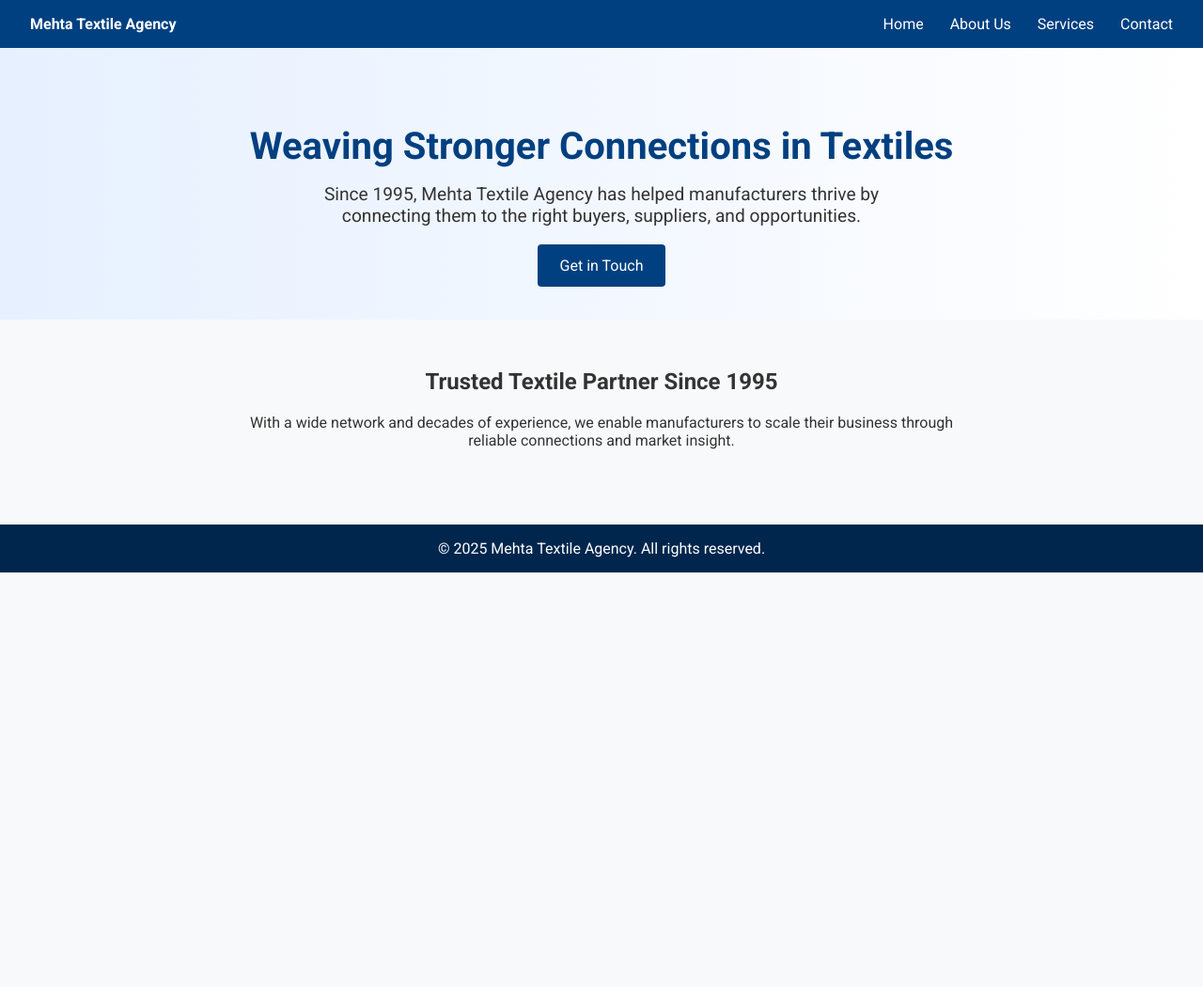
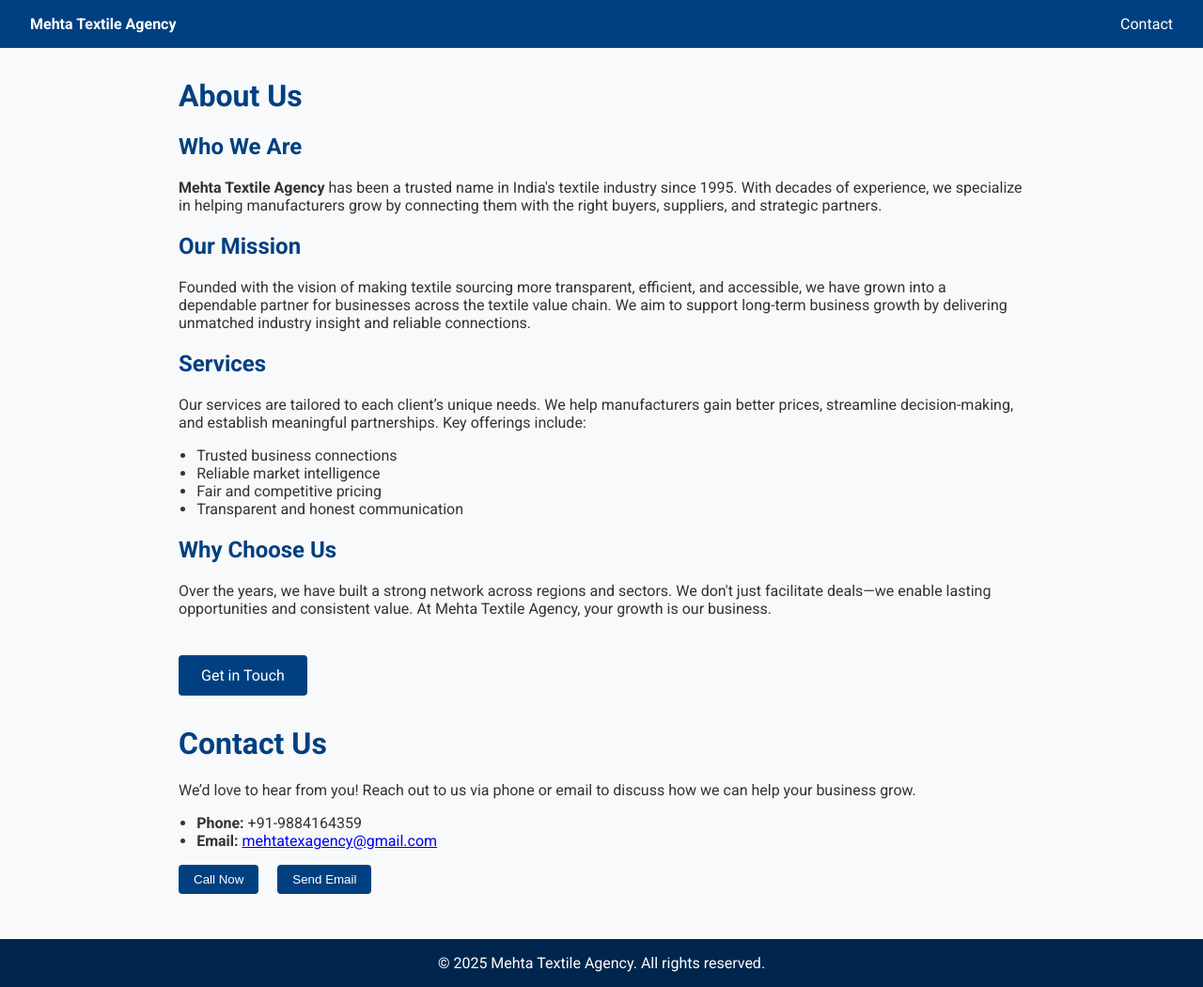
Before and after one commit to DEEPESH-MEHTA/MehtaTextileAgency, a plain HTML site: page index.html in a window 1280 px wide. Shown: the whole page at 94% size. Before the commit the page ends 800 px from the top, so only its background shows below. Drawn offline with Linux system fonts and the light colour scheme.

Commit message:
Update index.html

```diff
--- a/index.html
+++ b/index.html
@@ -1,9 +1,9 @@
 <!DOCTYPE html>
 <html lang="en">
 <head>
-  <meta charset="UTF-8" />
-  <meta name="viewport" content="width=device-width, initial-scale=1.0" />
-  <meta name="description" content="Mehta Textile Agency – Trusted textile business partner since 1995. Helping manufacturers connect, grow, and succeed." />
+  <meta charset="UTF-8">
+  <meta name="viewport" content="width=device-width, initial-scale=1.0">
+  <meta name="description" content="Mehta Textile Agency – Trusted textile sourcing partner since 1995.">
   <title>Mehta Textile Agency</title>
   <link href="https://fonts.googleapis.com/css2?family=Roboto:wght@400;700&display=swap" rel="stylesheet">
   <style>
@@ -26,74 +26,101 @@
       margin-left: 1.5rem;
       text-decoration: none;
       font-weight: 500;
+      cursor: pointer;
     }
-    .hero {
-      padding: 3rem 2rem;
-      text-align: center;
-      background: linear-gradient(to right, #e6f0ff, #ffffff);
+    .container {
+      max-width: 900px;
+      margin: 2rem auto;
+      padding: 0 1rem;
     }
-    .hero h1 {
-      font-size: 2.5rem;
+    h1, h2 {
       color: #004080;
-      margin-bottom: 1rem;
-    }
-    .hero p {
-      font-size: 1.2rem;
-      max-width: 600px;
-      margin: 0 auto 2rem;
-    }
-    .cta-button {
-      background-color: #004080;
-      color: white;
-      padding: 0.8rem 1.5rem;
-      border: none;
-      border-radius: 4px;
-      font-size: 1rem;
-      cursor: pointer;
-      text-decoration: none;
-    }
-    .about-snippet {
-      padding: 2rem;
-      max-width: 800px;
-      margin: auto;
-      text-align: center;
     }
     footer {
       background-color: #00264d;
       color: white;
       padding: 1rem;
       text-align: center;
-      margin-top: 2rem;
+      margin-top: 3rem;
     }
-    @media (max-width: 600px) {
-      nav a {
-        display: block;
-        margin: 0.5rem 0;
-      }
+    ul {
+      padding-left: 1.2rem;
+    }
+    .btn {
+      display: inline-block;
+      background-color: #004080;
+      color: white;
+      padding: 0.75rem 1.5rem;
+      margin-top: 1.5rem;
+      text-decoration: none;
+      border-radius: 4px;
+    }
+    .action-buttons button {
+      background-color: #004080;
+      color: white;
+      padding: 0.5rem 1rem;
+      margin-right: 1rem;
+      border: none;
+      border-radius: 4px;
+      cursor: pointer;
     }
   </style>
+  <script>
+    function scrollToContact() {
+      document.getElementById('contact').scrollIntoView({ behavior: 'smooth' });
+    }
+    function callNow() {
+      window.location.href = 'tel:+919884164359';
+    }
+    function emailNow() {
+      window.location.href = 'mailto:mehtatexagency@gmail.com';
+    }
+  </script>
 </head>
 <body>
   <header>
     <div><strong>Mehta Textile Agency</strong></div>
     <nav>
-      <a href="index.html">Home</a>
-      <a href="about.html">About Us</a>
-      <a href="services.html">Services</a>
-      <a href="contact.html">Contact</a>
+      <a onclick="scrollToContact()">Contact</a>
     </nav>
   </header>
 
-  <section class="hero">
-    <h1>Weaving Stronger Connections in Textiles</h1>
-    <p>Since 1995, Mehta Textile Agency has helped manufacturers thrive by connecting them to the right buyers, suppliers, and opportunities.</p>
-    <a class="cta-button" href="contact.html">Get in Touch</a>
-  </section>
+  <div class="container">
+    <h1>About Us</h1>
 
-  <section class="about-snippet">
-    <h2>Trusted Textile Partner Since 1995</h2>
-    <p>With a wide network and decades of experience, we enable manufacturers to scale their business through reliable connections and market insight.</p>
-  </section>
+    <h2>Who We Are</h2>
+    <p><strong>Mehta Textile Agency</strong> has been a trusted name in India's textile industry since 1995. With decades of experience, we specialize in helping manufacturers grow by connecting them with the right buyers, suppliers, and strategic partners.</p>
+
+    <h2>Our Mission</h2>
+    <p>Founded with the vision of making textile sourcing more transparent, efficient, and accessible, we have grown into a dependable partner for businesses across the textile value chain. We aim to support long-term business growth by delivering unmatched industry insight and reliable connections.</p>
+
+    <h2>Services</h2>
+    <p>Our services are tailored to each client’s unique needs. We help manufacturers gain better prices, streamline decision-making, and establish meaningful partnerships. Key offerings include:</p>
+    <ul>
+      <li>Trusted business connections</li>
+      <li>Reliable market intelligence</li>
+      <li>Fair and competitive pricing</li>
+      <li>Transparent and honest communication</li>
+    </ul>
+
+    <h2>Why Choose Us</h2>
+    <p>Over the years, we have built a strong network across regions and sectors. We don't just facilitate deals—we enable lasting opportunities and consistent value. At Mehta Textile Agency, your growth is our business.</p>
+
+    <a class="btn" onclick="scrollToContact()">Get in Touch</a>
+  </div>
+
+  <div id="contact" class="container">
+    <h1>Contact Us</h1>
+    <p>We’d love to hear from you! Reach out to us via phone or email to discuss how we can help your business grow.</p>
+    <ul>
+      <li><strong>Phone:</strong> +91-9884164359</li>
+      <li><strong>Email:</strong> <a href="mailto:mehtatexagency@gmail.com">mehtatexagency@gmail.com</a></li>
+    </ul>
+    <div class="action-buttons">
+      <button onclick="callNow()">Call Now</button>
+      <button onclick="emailNow()">Send Email</button>
+    </div>
+  </div>
 
   <footer>
     &copy; 2025 Mehta Textile Agency. All rights reserved.
```
